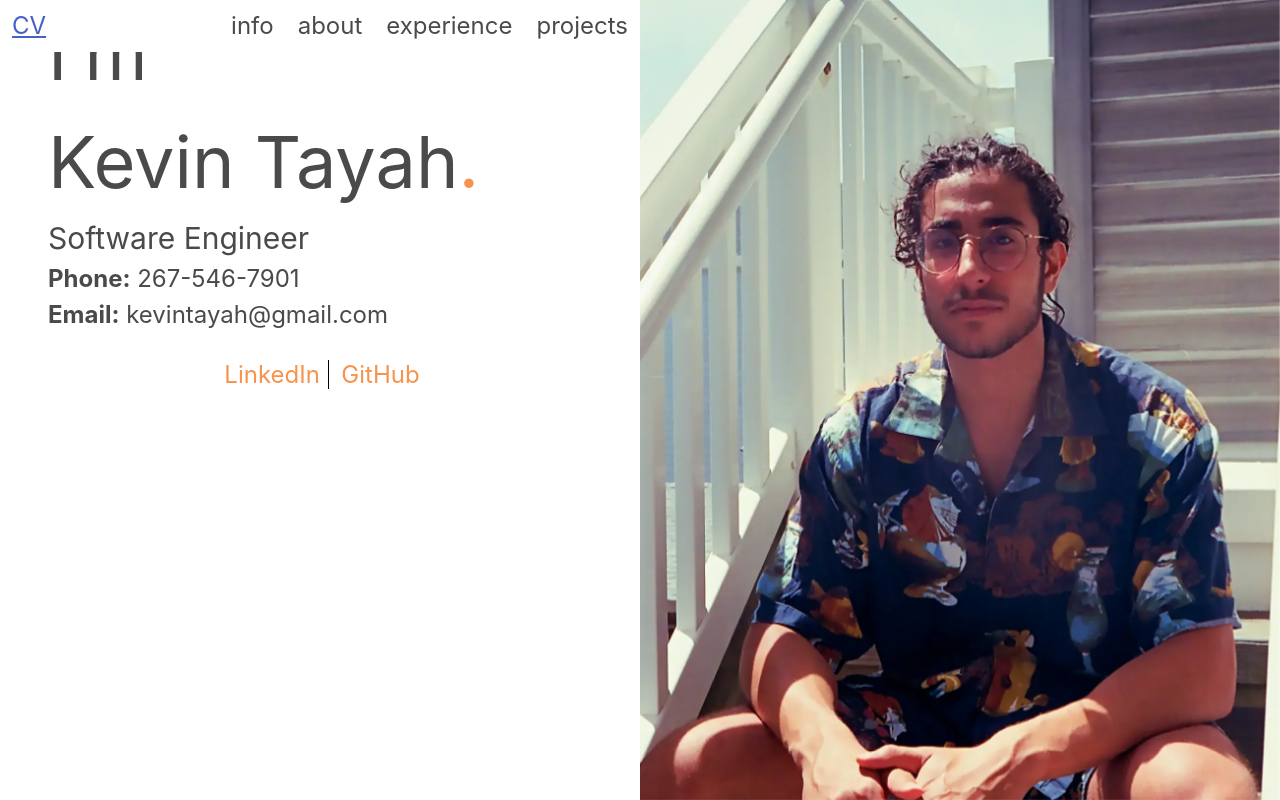
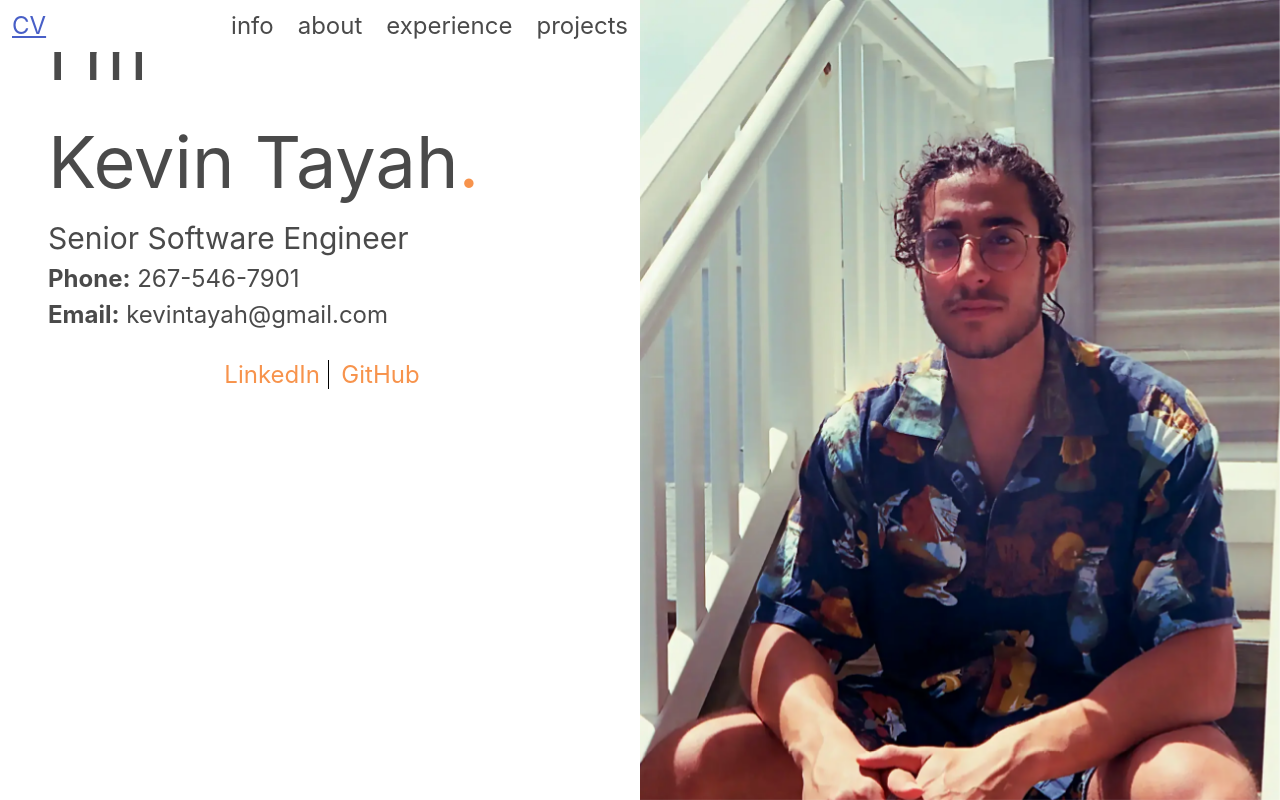
Before and after one commit to ktayah/kevinsite, a Svelte app: page / in a window 1280 px wide. Shown: the part 16-816 px from the top of the page. Built offline with nearby package versions, Linux system fonts and the light colour scheme.

Commit message:
Update title on Info page

```diff
--- a/src/components/Info.svelte
+++ b/src/components/Info.svelte
@@ -1,7 +1,7 @@
 <section id="info">
   <h1 class="text big-font">I<span class="orange">’</span>m</h1>
   <h1 class="text big-font">Kevin Tayah<span class="orange">.</span></h1>
-  <p class="text medium-font">Software Engineer</p>
+  <p class="text medium-font">Senior Software Engineer</p>
   <p class="text"><span class="bold">Phone:</span> 267-546-7901</p>
   <p class="text"><span class="bold">Email:</span> kevintayah@gmail.com</p>
 
```
